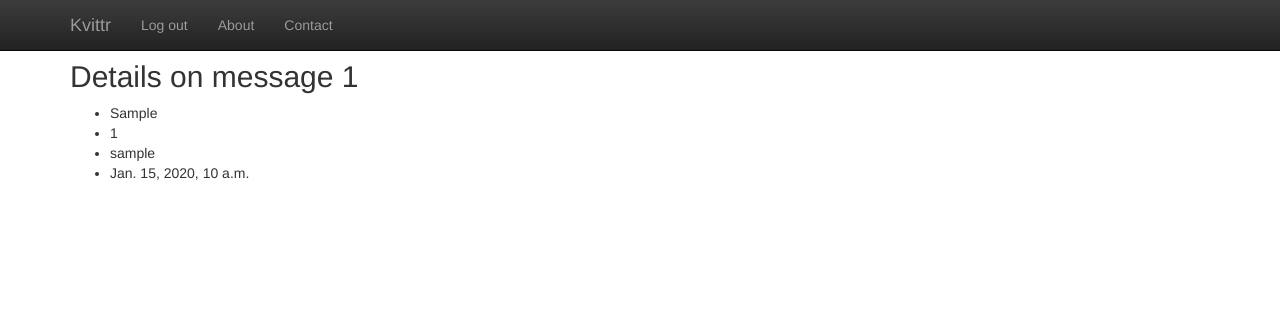
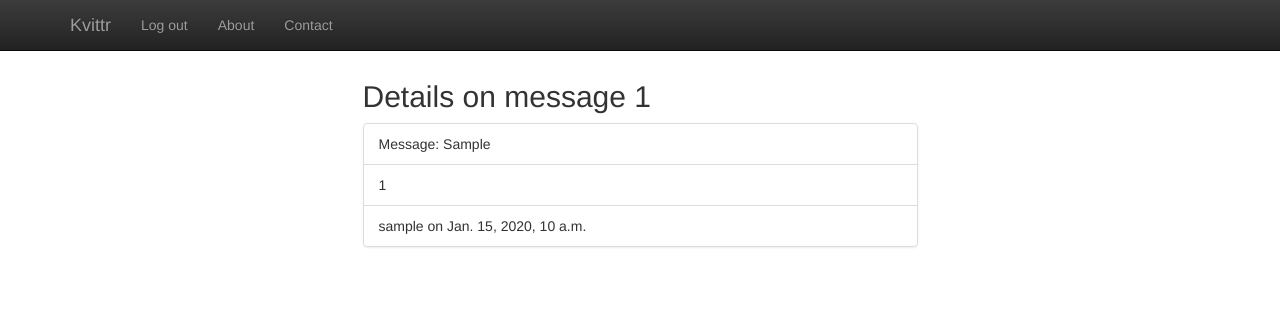
Before and after one commit to Anders12345/Kvittr, a Django app: page /kvittrmsg/1/ in a window 1280 px wide. Shown: the top 311 px of the page. Run offline with Django 3.2, Linux system fonts and the light colour scheme; a user stored in the database is signed in; tables that the repository leaves empty hold one stand-in row (values such as "Sample post"); some libraries are stand-ins or nearby versions.

Commit message:
Added list-group classes to list

```diff
--- a/kvittr/kvittrmsg/templates/kvittrmsg/msg_details.html
+++ b/kvittr/kvittrmsg/templates/kvittrmsg/msg_details.html
@@ -1,10 +1,13 @@
 {% extends 'theme/frontpage.html' %}
 {% block frontpage %}
-    <h2>Details on message {{ msg.id }}</h2>
-    <ul>
-        <li>{{ msg.msg }}</li>
-        <li>{{ msg.likes }}</li>
-        <li>{{ msg.created_by }}</li>
-        <li>{{ msg.created_datetime }}</li>
-    </ul>
+	<div class="row">
+		<div class="col-md-6 col-md-offset-3">
+    		<h2>Details on message {{ msg.id }}</h2>
+    		<ul class="list-group">
+        		<li class="list-group-item">Message: {{ msg.msg }}</li>
+        		<li class="list-group-item">{{ msg.likes }}</li>
+        		<li class="list-group-item">{{ msg.created_by }} on {{ msg.created_datetime }}</li>
+    		</ul>
+    	</div>
+    </div>
 {% endblock %}
```
